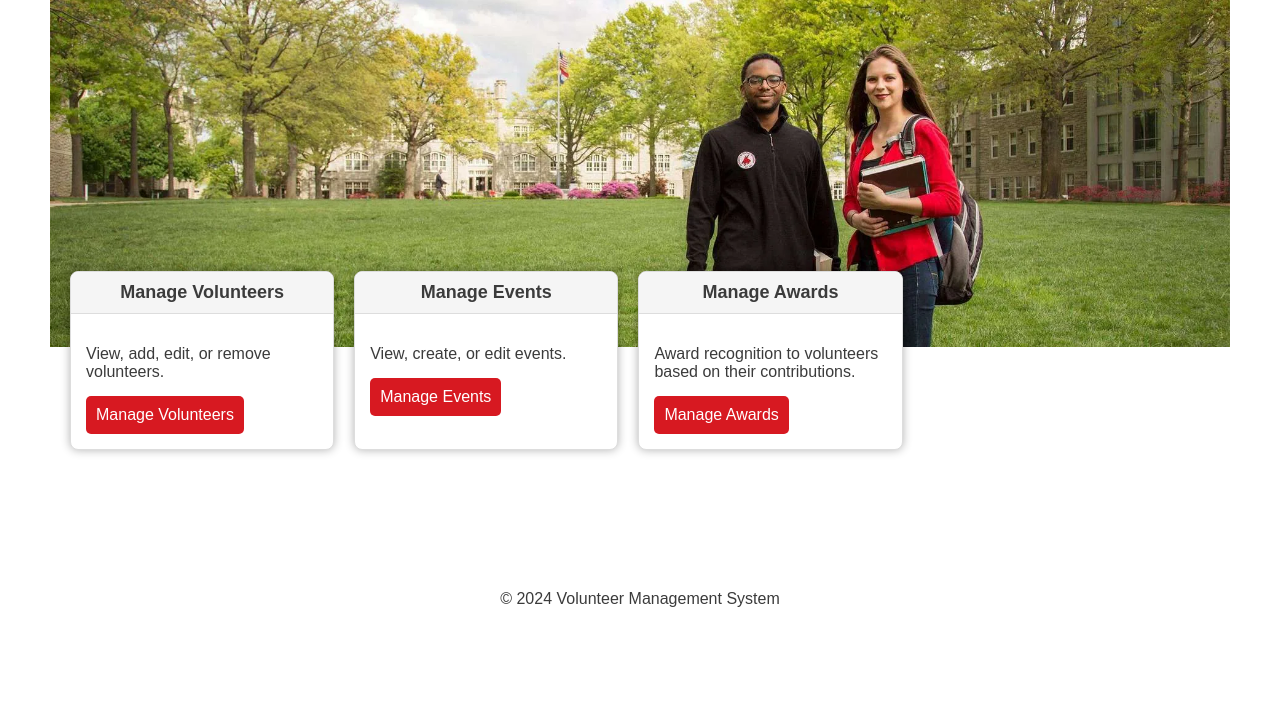
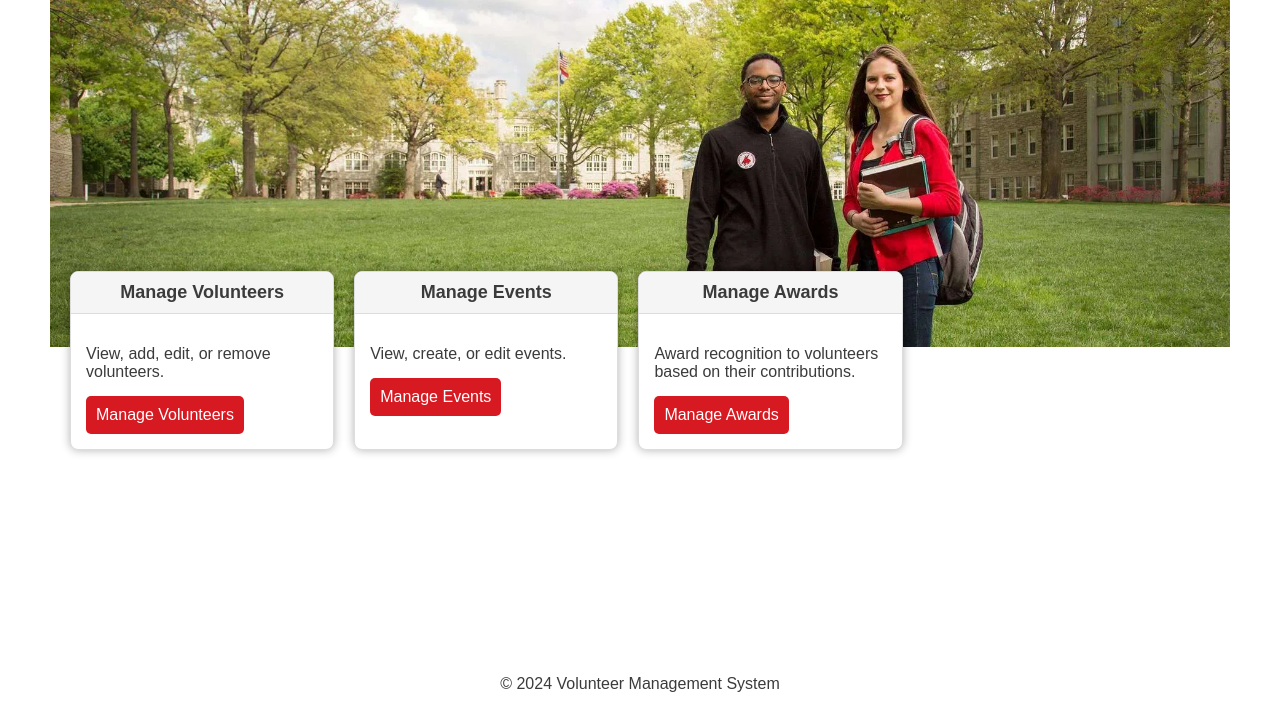
Before and after one commit to MisbahQureshi/MoVo-Management-System, a Flask app: page /admin/dashboard in a window 1280 px wide. Shown: the part 91-800 px from the top of the page. Run offline with Flask 3, Linux system fonts and the light colour scheme; the visitor is signed in with stand-in values (Sample User, id 1).

Commit message:
footer style fixed

```diff
--- a/app/static/css/styles.css
+++ b/app/static/css/styles.css
@@ -91,7 +91,10 @@ footer {
     text-align: center;
     background-color: rgba(255, 255, 255, 0.8);
     width: 100%;
-    position: sticky;
+    position: fixed;
+    bottom: 0;
+    left: 0;
+    right: 0;
 }
 
 /* dashboard */
```
